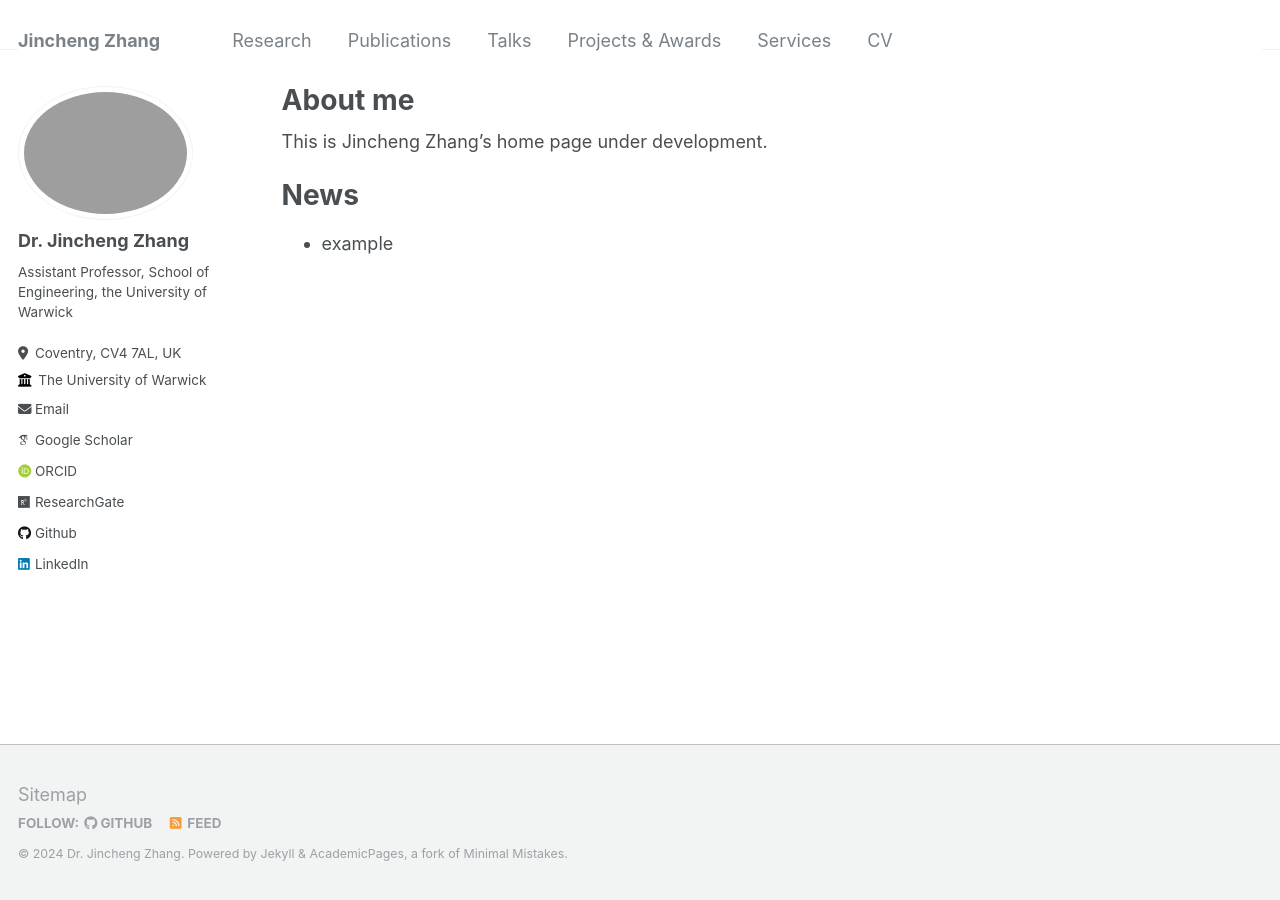
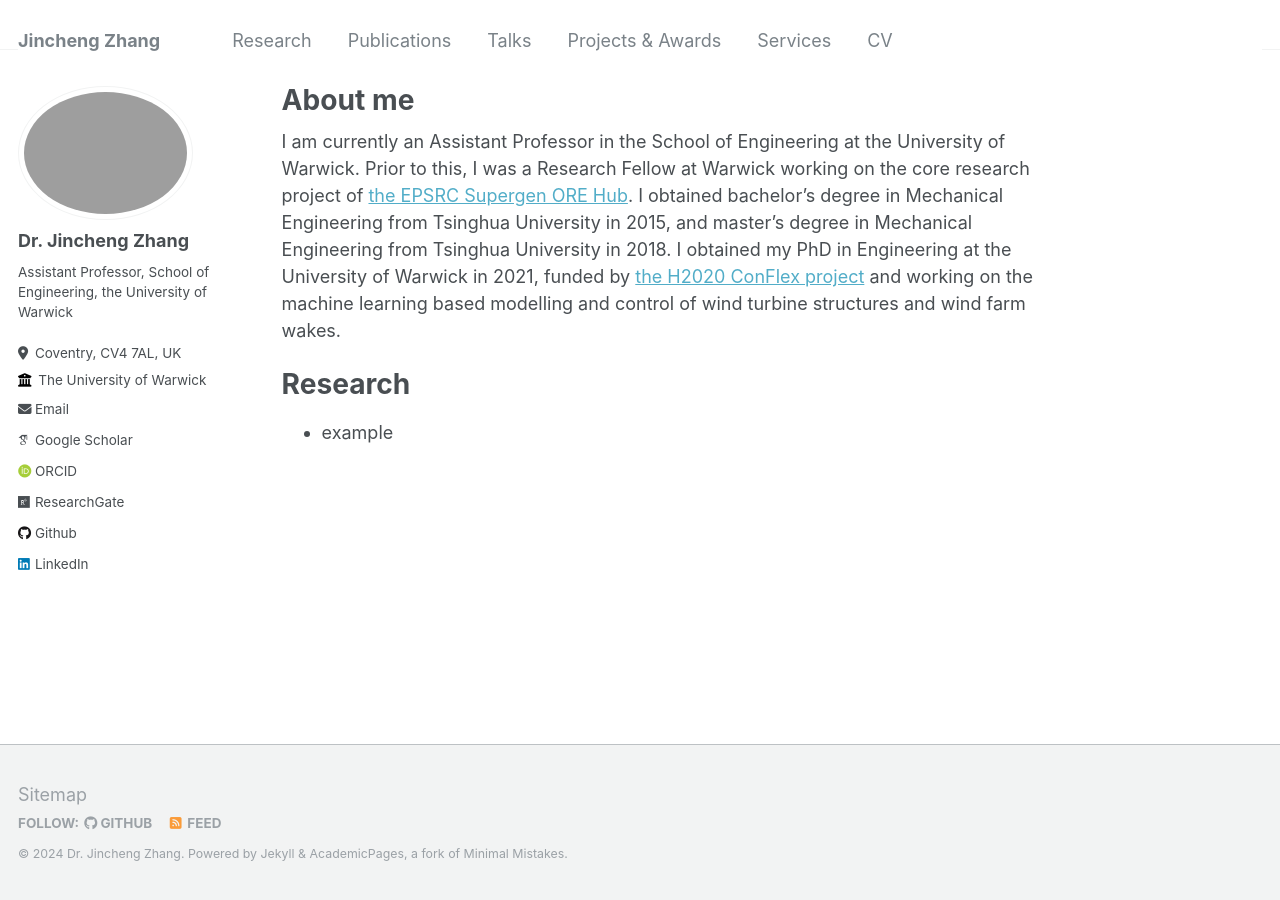
Before and after one commit to zhangxcii/zhangxcii.github.io, a Jekyll site: the page built from _pages/about.md, in a window 1280 px wide. Built offline with Jekyll 4.4.1, drawn with Linux system fonts in a browser that asks for light colours; some web fonts are replaced.

Commit message:
Update about.md

```diff
--- a/_pages/about.md
+++ b/_pages/about.md
@@ -7,9 +7,9 @@ redirect_from:
   - /about.html
 ---
 
-This is Jincheng Zhang's home page under development.
+I am currently an Assistant Professor in the School of Engineering at the University of Warwick. Prior to this, I was a Research Fellow at Warwick working on the core research project of [the EPSRC Supergen ORE Hub](https://www.supergen-ore.net). I obtained bachelor’s degree in Mechanical Engineering from Tsinghua University in 2015, and master’s degree in Mechanical Engineering from Tsinghua University in 2018. I obtained my PhD in Engineering at the University of Warwick in 2021, funded by [the H2020 ConFlex project](https://www.conflex.org) and working on the machine learning based modelling and control of wind turbine structures and wind farm wakes.
 
-News
+Research
 ======
 
 - example
```
